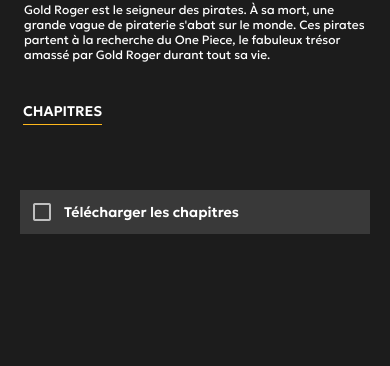
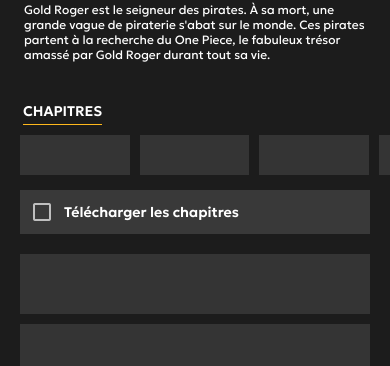
Before and after one commit to PieroNr/OP-scans, a React Native app: screen /ScansList in a window 390 px wide. Shown: the part 478-844 px from the top of the page. Built offline with nearby package versions, Linux system fonts and the light colour scheme; no server answers.

Commit message:
Add skeleton during loading

```diff
--- a/app.json
+++ b/app.json
@@ -3,7 +3,7 @@
     "name": "OPscans",
     "owner": "opscans",
     "slug": "op-scans",
-    "version": "1.0.1",
+    "version": "1.0.2",
     "orientation": "portrait",
     "icon": "./assets/images/icon.png",
     "scheme": "myapp",
@@ -14,8 +14,12 @@
       "resizeMode": "contain",
       "backgroundColor": "#ffffff"
     },
+    "developmentClient": {
+      "silentLaunch": true
+    },
     "updates": {
-      "fallbackToCacheTimeout": 0,
+      "checkAutomatically": "ON_LOAD",
+      "enabled": true,
       "url": "https://u.expo.dev/6f53fc67-f8df-40bd-90f2-d909d65a1bdd"
     },
     "assetBundlePatterns": [
--- a/components/ChapterScraper.js
+++ b/components/ChapterScraper.js
@@ -21,6 +21,11 @@
 import { FontAwesome } from "@expo/vector-icons";
 import * as Print from 'expo-print';
 import { shareAsync } from 'expo-sharing';
+import { Skeleton } from '@rneui/themed';
+import { is } from "css-select";
+import { LinearGradient } from "expo-linear-gradient";
+import Colors from "../constants/Colors";
+import { set } from "react-native-reanimated";
 
 
 const ChapterScraper = () => {
@@ -36,6 +41,7 @@
   const [progressChapters, setProgressChapters] = useState([]);
   const [downloadEnabled, setDownloadEnabled] = useState(false);
   const [downloadActivate, setDownloadActivate] = useState(false);
+  const [isLoading, setIsLoading] = useState(true);
 
   useEffect(() => {
     setReversedFilteredLiElements(filteredLiElements.reverse());
@@ -55,9 +61,11 @@
         fetchedLiElements.reverse();
 
         setLiElements(fetchedLiElements);
+        setIsLoading(false);
       } catch (error) {
         console.error(error);
       }
+
     };
 
     fetchData();
@@ -66,28 +74,12 @@
   useEffect(() => {
 
     fetchChaptersStatus();
+
+
   }, []);
 
 
-  useEffect(() => {
-    if (activeFilter) {
-      const [start, end] = activeFilter.split(" à ");
-      const filteredElements = liElements.filter((liElement, index) => {
-        const liNumber = index + 1;
-        return liNumber >= parseInt(start, 10) && liNumber <= parseInt(end, 10);
-      });
-      const filteredTexts = filteredElements.map((liElement) => liElement);
-      setFilteredLiElements(filteredTexts);
-    } else {
-      if (liElements.length !== 0) {
-        const numFilters = Math.ceil(liElements.length / 200);
-        setActiveFilter(`${(numFilters-1)*200+1} à ${liElements.length}`);
 
-      }
-      const allTexts = liElements.map((liElement) => liElement);
-      setFilteredLiElements(allTexts);
-    }
-  }, [activeFilter, liElements]);
 
   const fetchChaptersStatus = async () => {
     try {
@@ -122,6 +114,27 @@
     setActiveFilter(filter);
     renderTheComponent();
   };
+  useEffect(() => {
+    if (activeFilter) {
+      const [start, end] = activeFilter.split(" à ");
+      const filteredElements = liElements.filter((liElement, index) => {
+        const liNumber = index + 1;
+        return liNumber >= parseInt(start, 10) && liNumber <= parseInt(end, 10);
+      });
+      const filteredTexts = filteredElements.map((liElement) => liElement);
+      setFilteredLiElements(filteredTexts);
+    } else {
+      if (liElements.length !== 0) {
+        const numFilters = Math.ceil(liElements.length / 200);
+        setActiveFilter(`${(numFilters-1)*200+1} à ${liElements.length}`);
+
+
+
+      }
+      const allTexts = liElements.map((liElement) => liElement);
+      setFilteredLiElements(allTexts);
+    }
+  }, [activeFilter, liElements]);
 
   const [loaded] = useFonts({
     GeologicaSemiBold: require("../assets/fonts/GeologicaSemiBold.ttf"),
@@ -220,8 +233,6 @@
             </View>
       );
     });
-
-
     return chapterButtons;
   }
 
@@ -238,16 +249,35 @@
     setActiveTab(value);
   };
 
+
+
   return (
     <View style={styles.container}>
       <MenuScan onVariable={handleVariable} />
       <View style={styles.filterList}>
+        {isLoading && (
+          <View style={{ flexDirection: 'row'}} >
+            {[...Array(4).keys()].map((index) => (
+              <Skeleton
+                LinearGradientComponent={() => (
+                  <LinearGradient colors={['#343434', '#5A5A5A', '#343434']} style={{ flex: 1 }} start={{ x: 0, y: 0 }} end={{ x: 1, y: 0 }} />
+                )}
+
+                animation="wave"
+                width="30%"
+                height={40}
+                style={{ marginHorizontal: 5, backgroundColor: "#343434", borderRadius: 0 }}
+              />
+            ))}
+          </View>
+        )}
           <ScrollView
             horizontal
             contentContainerStyle={styles.filterContainer}
             showsHorizontalScrollIndicator={false}
             styles={styles.scrollView}
           >
+
             {generateFilters()}
           </ScrollView>
         </View>
@@ -263,9 +293,26 @@
            textStyle={[{color: colorText, fontFamily: "GeologicaSemiBold"}]}
 
          />
+         {isLoading && (
+            <View style={{paddingHorizontal: 10}}>
+              {[...Array(10).keys()].map((index) => (
+                <Skeleton
+                  LinearGradientComponent={() => (
+                    <LinearGradient colors={['#343434', '#5A5A5A', '#343434']} style={{ flex: 1 }} start={{ x: 0, y: 0 }} end={{ x: 1, y: 0 }} />
+                  )}
+                  animation="wave"
+                  width="100%"
+                  height={60}
+                  style={{ marginBottom: 10, backgroundColor: "#343434", borderRadius: 0 }}
+                />
+              ))}
+            </View>
+          )}
       {activeTab ? (
         <View style={styles.itemContainer}>
-          {generateChapterButtons()}
+
+              {generateChapterButtons()}
+
         </View>
       ) : (
         <View></View>
```
Also changed, not shown: eas.json (+8 -8 lines).
